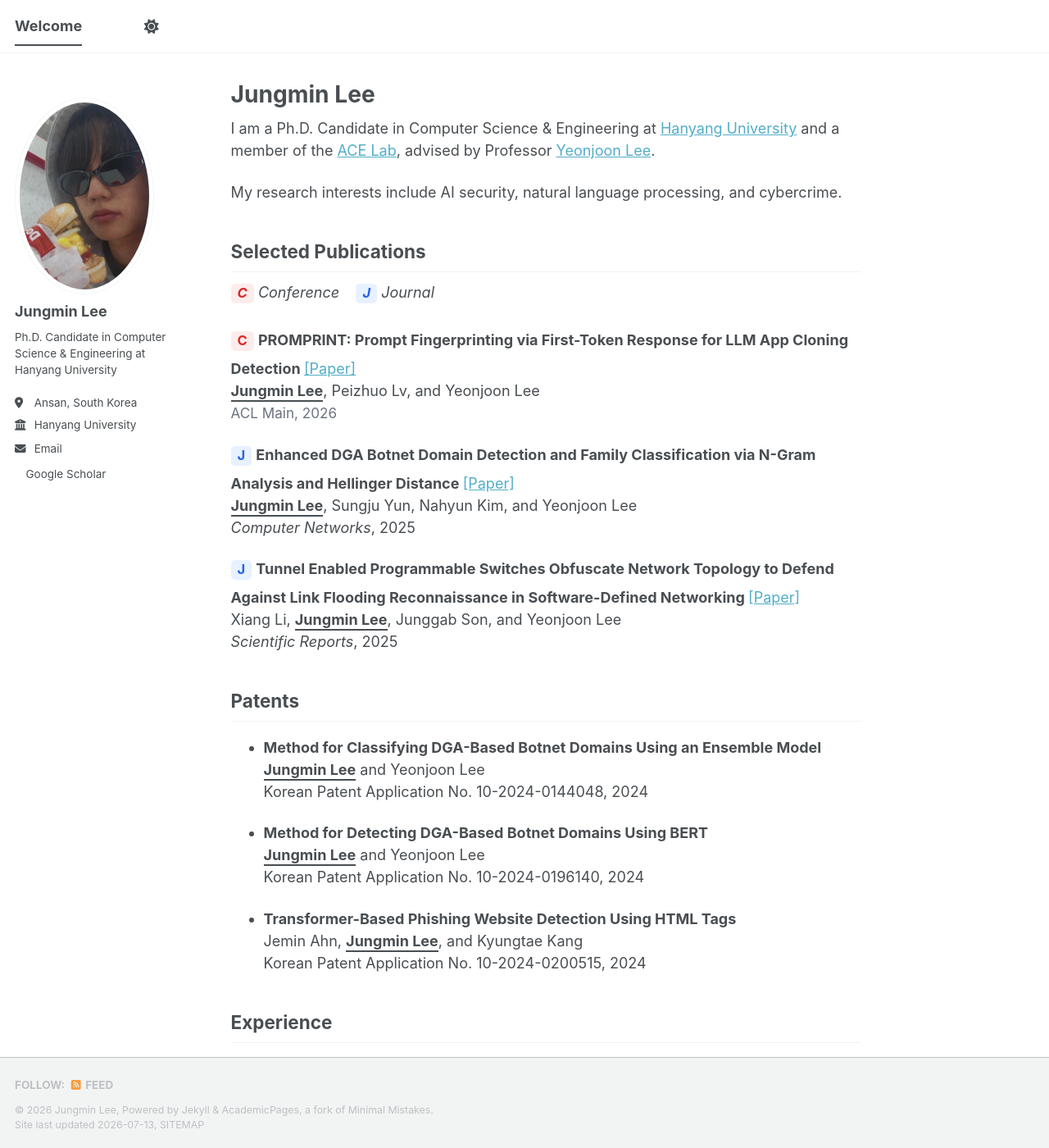
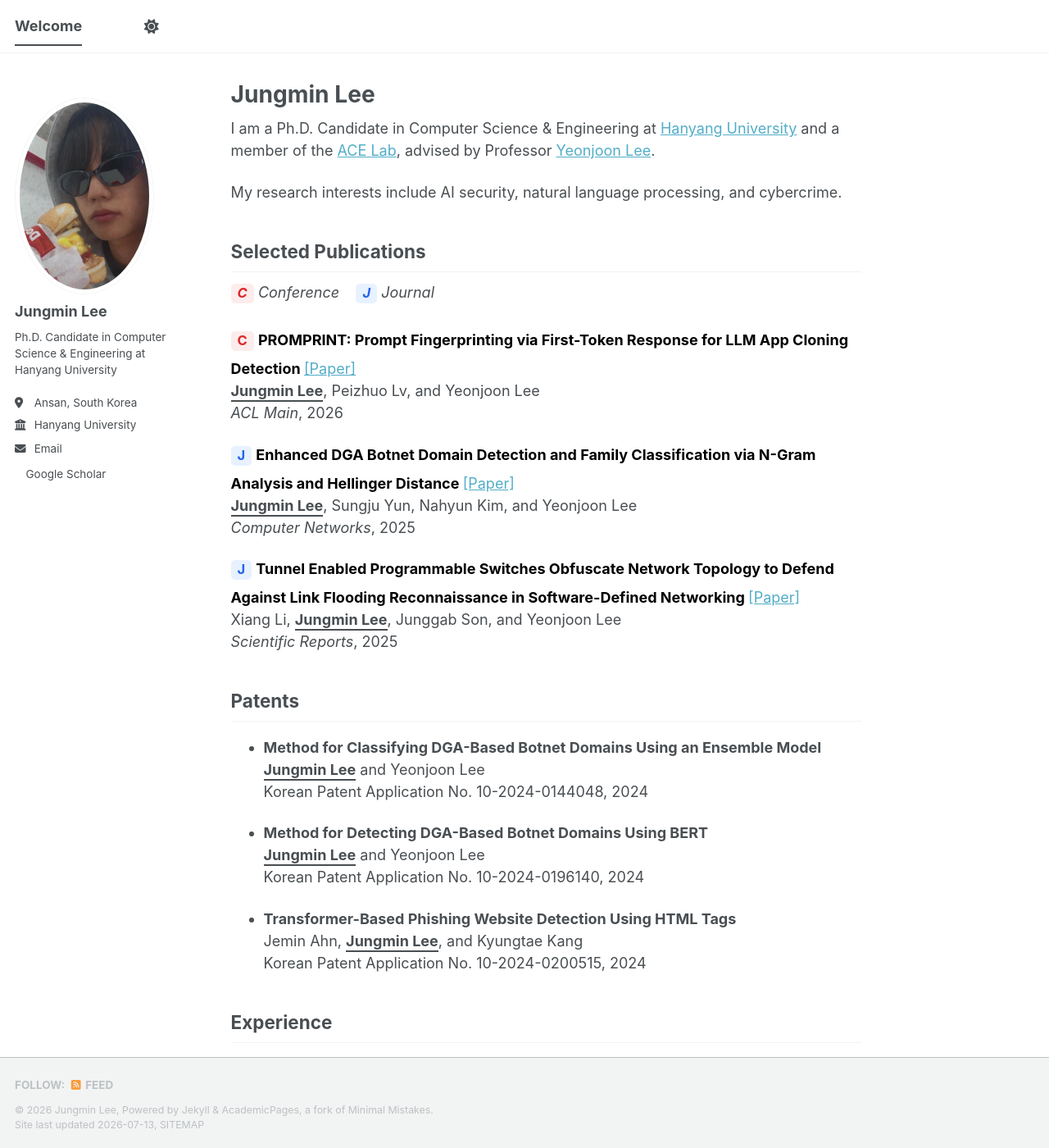
Before and after one commit to jm-lee00/jm-lee00.github.io, a Jekyll site: the page built from _pages/about.md, in a window 1280 px wide and 1400 px high. Shown: the whole window at 82% size. Built offline with Jekyll 4.4.1, drawn with Linux system fonts in a browser that asks for light colours; a style sheet for code colours, icons or effects is not loaded.

Commit message:
Modification

```diff
--- a/_pages/about.md
+++ b/_pages/about.md
@@ -20,7 +20,7 @@ My research interests include AI security, natural language processing, and cybe
 PROMPRINT: Prompt Fingerprinting via First-Token Response for LLM App Cloning Detection
 </strong> [[Paper]](https://aclanthology.org/2026.acl-long.1052/)
 <span class="me">Jungmin Lee</span>, Peizhuo Lv, and Yeonjoon Lee
-<span class="paper-meta">ACL Main, 2026</span>
+*ACL Main*, 2026
 
 <span class="venue journal">J</span>
 <strong class="paper-title">
--- a/assets/css/main.scss
+++ b/assets/css/main.scss
@@ -106,11 +106,5 @@
 }
 
 .paper-title {
-    color: var(--global-text-color);
-    font-weight: 700;
+    color: #000;
 }
-
-.paper-meta {
-    color: #6b7280;
-    font-size: 0.95rem;
-}
```
